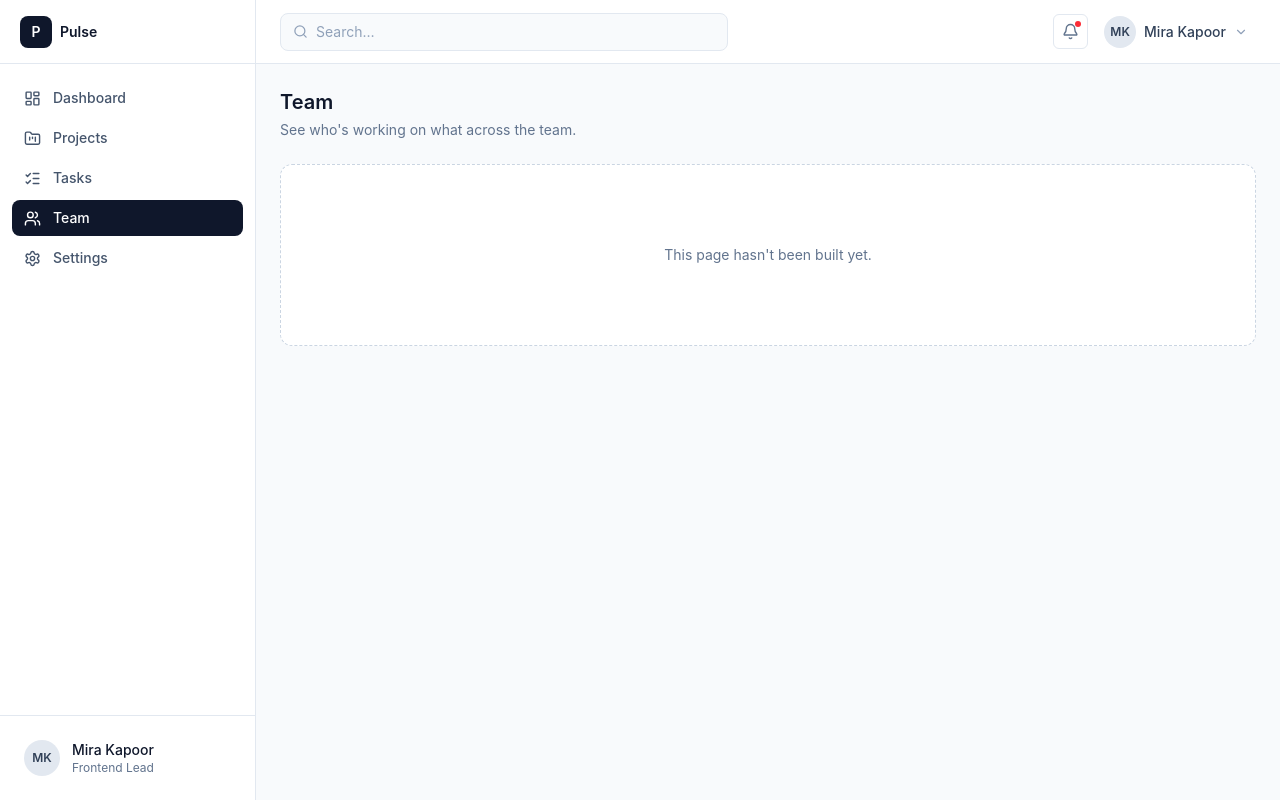
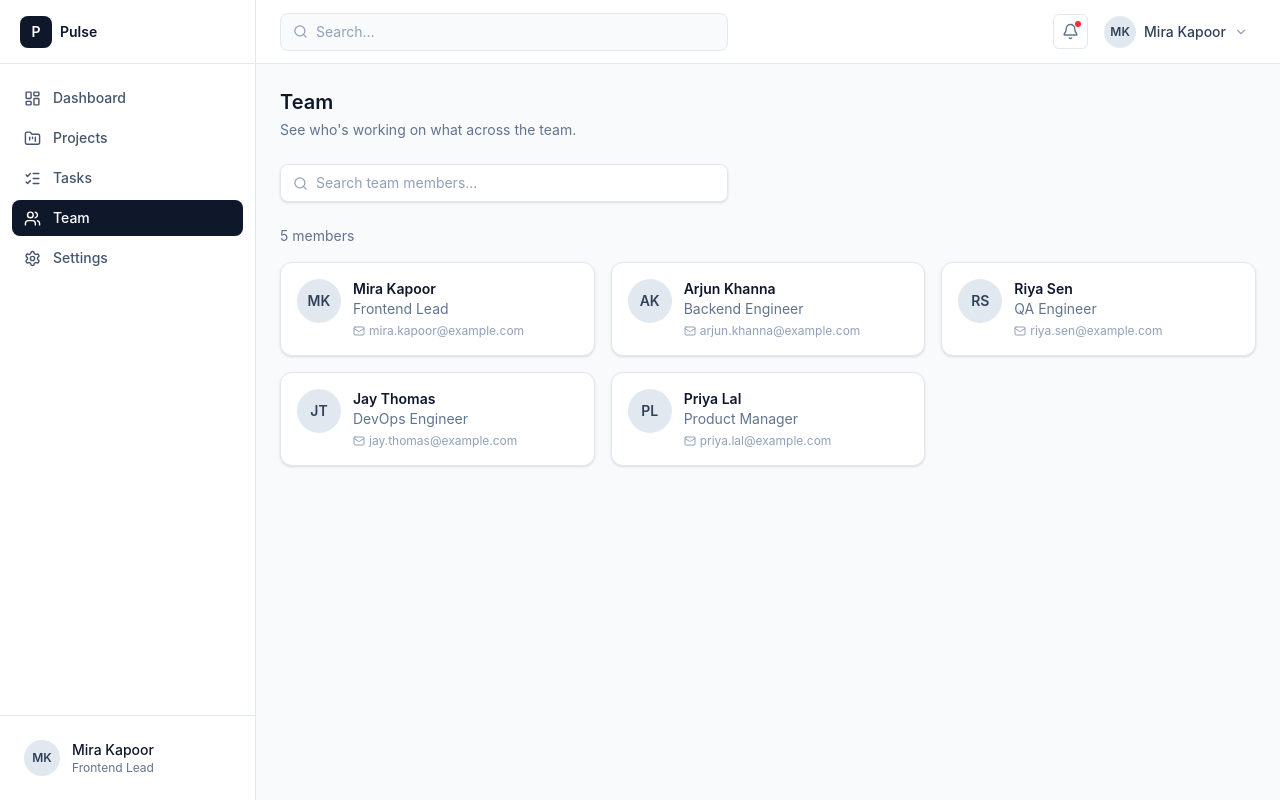
Before and after one commit to duttaanirban/Nexa, a React app in the folder Frontend/: page /team in a window 1280 px wide. Built offline with nearby package versions, Linux system fonts and the light colour scheme; the HTML template or start-up script is replaced by a standard one.

Commit message:
feat: add team page

```diff
--- a/Frontend/src/App.jsx
+++ b/Frontend/src/App.jsx
@@ -3,7 +3,8 @@ import AppLayout from "./components/layouts/Applayout";
 import Dashboard from "./pages/Dashboard";
 import Projects from "./pages/Projects";
 import Tasks from "./pages/Tasks";
-import { PROJECTS, TASKS, TASK_FILTERS } from "./data/mockData";
+import Team from "./pages/Team";
+import { PROJECTS, TASKS, TASK_FILTERS, TEAM_MEMBERS } from "./data/mockData";
 
 /**
  * Temporary placeholder for routes that don't have a real page yet.
@@ -46,12 +47,7 @@ export default function App() {
           />
           <Route
             path="team"
-            element={
-              <PagePlaceholder
-                title="Team"
-                description="See who's working on what across the team."
-              />
-            }
+            element={<Team members={TEAM_MEMBERS} />}
           />
           <Route
             path="settings"
--- a/Frontend/src/data/mockData.js
+++ b/Frontend/src/data/mockData.js
@@ -426,3 +426,41 @@ export const VELOCITY_CHART_DATA = [
     closed: 33,
   },
 ];
+
+export const TEAM_MEMBERS = [
+  {
+    id: "USR-001",
+    name: "Mira Kapoor",
+    role: "Frontend Lead",
+    initials: "MK",
+    email: "mira.kapoor@example.com",
+  },
+  {
+    id: "USR-002",
+    name: "Arjun Khanna",
+    role: "Backend Engineer",
+    initials: "AK",
+    email: "arjun.khanna@example.com",
+  },
+  {
+    id: "USR-003",
+    name: "Riya Sen",
+    role: "QA Engineer",
+    initials: "RS",
+    email: "riya.sen@example.com",
+  },
+  {
+    id: "USR-004",
+    name: "Jay Thomas",
+    role: "DevOps Engineer",
+    initials: "JT",
+    email: "jay.thomas@example.com",
+  },
+  {
+    id: "USR-005",
+    name: "Priya Lal",
+    role: "Product Manager",
+    initials: "PL",
+    email: "priya.lal@example.com",
+  },
+];
--- /dev/null
+++ b/Frontend/src/pages/Team.jsx
@@ -0,0 +1,126 @@
+import { useMemo, useState } from "react";
+import { Search, Users, Mail } from "lucide-react";
+
+/**
+ * Team
+ *
+ * Searchable grid of team members. Fully driven by the `members`
+ * prop — no data is imported or fetched here.
+ *
+ * Props:
+ * - members: Array<{
+ *     id?: string
+ *     name: string
+ *     role: string
+ *     initials: string
+ *     email?: string
+ *   }>
+ *
+ * Usage (e.g. wired up as the `/team` route):
+ *   <Team members={members} />
+ */
+export default function Team({ members = [] }) {
+  const safeMembers = Array.isArray(members) ? members : [];
+
+  const [query, setQuery] = useState("");
+  const normalizedQuery = query.trim().toLowerCase();
+
+  const filteredMembers = useMemo(() => {
+    if (normalizedQuery === "") return safeMembers;
+
+    return safeMembers.filter(
+      (member) =>
+        member.name?.toLowerCase().includes(normalizedQuery) ||
+        member.role?.toLowerCase().includes(normalizedQuery) ||
+        member.initials?.toLowerCase().includes(normalizedQuery)
+    );
+  }, [safeMembers, normalizedQuery]);
+
+  const hasActiveSearch = normalizedQuery !== "";
+  const clearSearch = () => setQuery("");
+
+  const resultCount = filteredMembers.length;
+  const resultLabel = `${resultCount} member${resultCount === 1 ? "" : "s"}`;
+
+  return (
+    <div className="flex flex-col gap-6">
+      {/* Page header */}
+      <div>
+        <h1 className="text-xl font-semibold text-slate-900">Team</h1>
+        <p className="mt-1 text-sm text-slate-500">
+          See who's working on what across the team.
+        </p>
+      </div>
+
+      {/* Search */}
+      <section aria-label="Search team members" className="flex flex-col gap-4">
+        <div className="flex max-w-md items-center gap-2 rounded-lg border border-slate-200 bg-white px-3 py-2 shadow-sm focus-within:border-blue-400 focus-within:ring-2 focus-within:ring-blue-500/30">
+          <Search size={15} className="shrink-0 text-slate-400" aria-hidden="true" />
+          <input
+            type="text"
+            value={query}
+            onChange={(event) => setQuery(event.target.value)}
+            placeholder="Search team members..."
+            aria-label="Search team members by name, role, or initials"
+            className="w-full bg-transparent text-sm text-slate-700 placeholder:text-slate-400 focus:outline-none"
+          />
+        </div>
+      </section>
+
+      {/* Results */}
+      <section aria-label="Team member results" className="flex flex-col gap-4">
+        <p className="text-sm text-slate-500" aria-live="polite">
+          {resultLabel}
+        </p>
+
+        {resultCount === 0 ? (
+          <div className="flex flex-col items-center justify-center gap-3 rounded-xl border border-dashed border-slate-300 bg-white px-6 py-16 text-center shadow-sm">
+            <div className="flex h-10 w-10 items-center justify-center rounded-full bg-slate-100">
+              <Users size={18} className="text-slate-400" aria-hidden="true" />
+            </div>
+            <h2 className="text-sm font-semibold text-slate-900">
+              No team members found
+            </h2>
+            <p className="max-w-sm text-sm text-slate-500">
+              Try changing your search.
+            </p>
+            {hasActiveSearch && (
+              <button
+                type="button"
+                onClick={clearSearch}
+                className="mt-1 rounded-lg border border-slate-200 bg-white px-3 py-1.5 text-xs font-medium text-slate-700 hover:bg-slate-50 focus-visible:outline focus-visible:outline-2 focus-visible:outline-offset-2 focus-visible:outline-slate-400"
+              >
+                Clear search
+              </button>
+            )}
+          </div>
+        ) : (
+          <div className="grid grid-cols-1 gap-4 sm:grid-cols-2 lg:grid-cols-3">
+            {filteredMembers.map((member, index) => (
+              <div
+                key={member.id ?? `${member.name}-${index}`}
+                className="flex items-start gap-3 rounded-xl border border-slate-200 bg-white p-4 shadow-sm"
+              >
+                <div className="flex h-11 w-11 shrink-0 items-center justify-center rounded-full bg-slate-200 text-sm font-semibold text-slate-700">
+                  {member.initials}
+                </div>
+                <div className="min-w-0">
+                  <p className="truncate text-sm font-semibold text-slate-900">
+                    {member.name}
+                  </p>
+                  <p className="truncate text-sm text-slate-500">{member.role}</p>
+                  {member.email && (
+                    <p className="mt-1 flex items-center gap-1 truncate text-xs text-slate-400">
+                      <Mail size={12} aria-hidden="true" />
+                      {member.email}
+                    </p>
+                  )}
+                </div>
+              </div>
+            ))}
+          </div>
+        )}
+      </section>
+    </div>
+  );
+}
```
Lines whose indentation alone changed are shown as unchanged.
